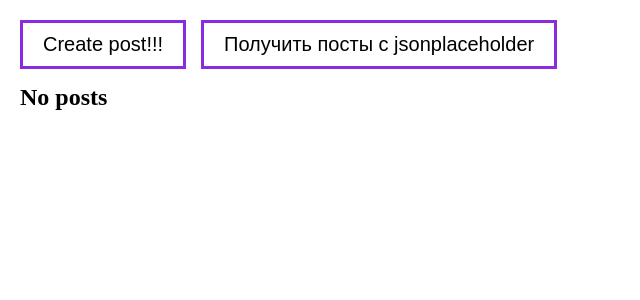
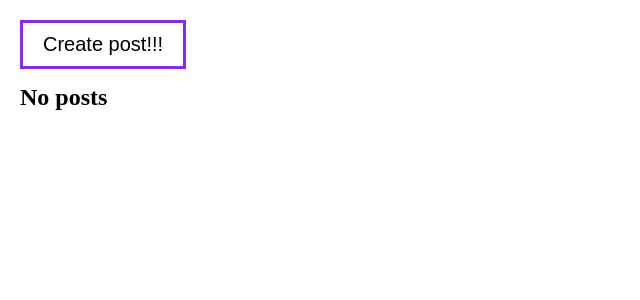
Before and after one commit to L3XxXa/learningWeb, a Vue app: page / in a window 1280 px wide. Shown: the top 300 px of the page, without its empty margins (0-640 px from the left). Built offline with nearby package versions, Linux system fonts and the light colour scheme.

Commit message:
asdasdad

```diff
--- a/src/App.vue
+++ b/src/App.vue
@@ -4,9 +4,6 @@
         <my-button @click="showDialog">
             Create post!!!
         </my-button >
-        <my-button style="margin-left: 15px" @click="fetchPosts">
-            Получить посты с jsonplaceholder
-        </my-button>
         <my-dialog v-model:show="dialogVisible">
             <post-form @createPostEvent="createPost"/>
         </my-dialog>
```
